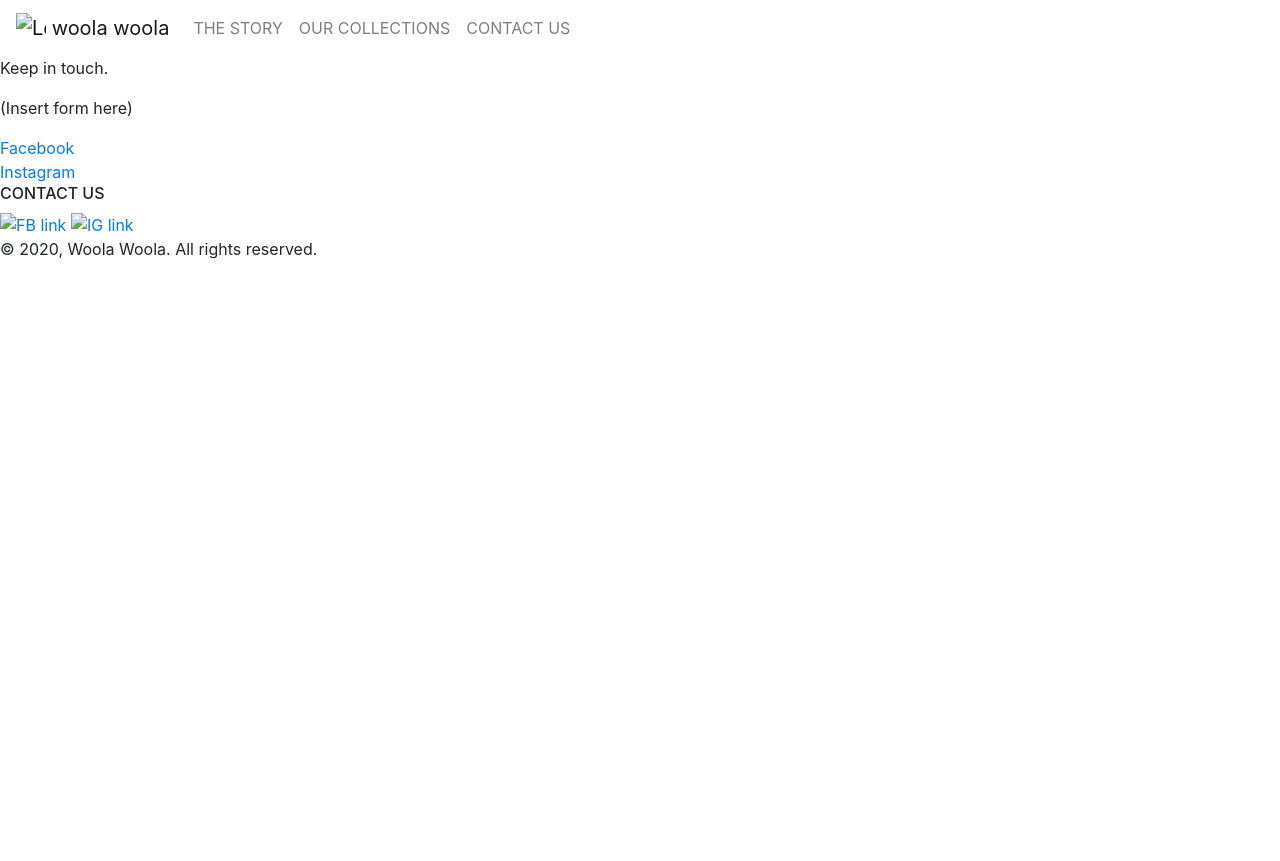
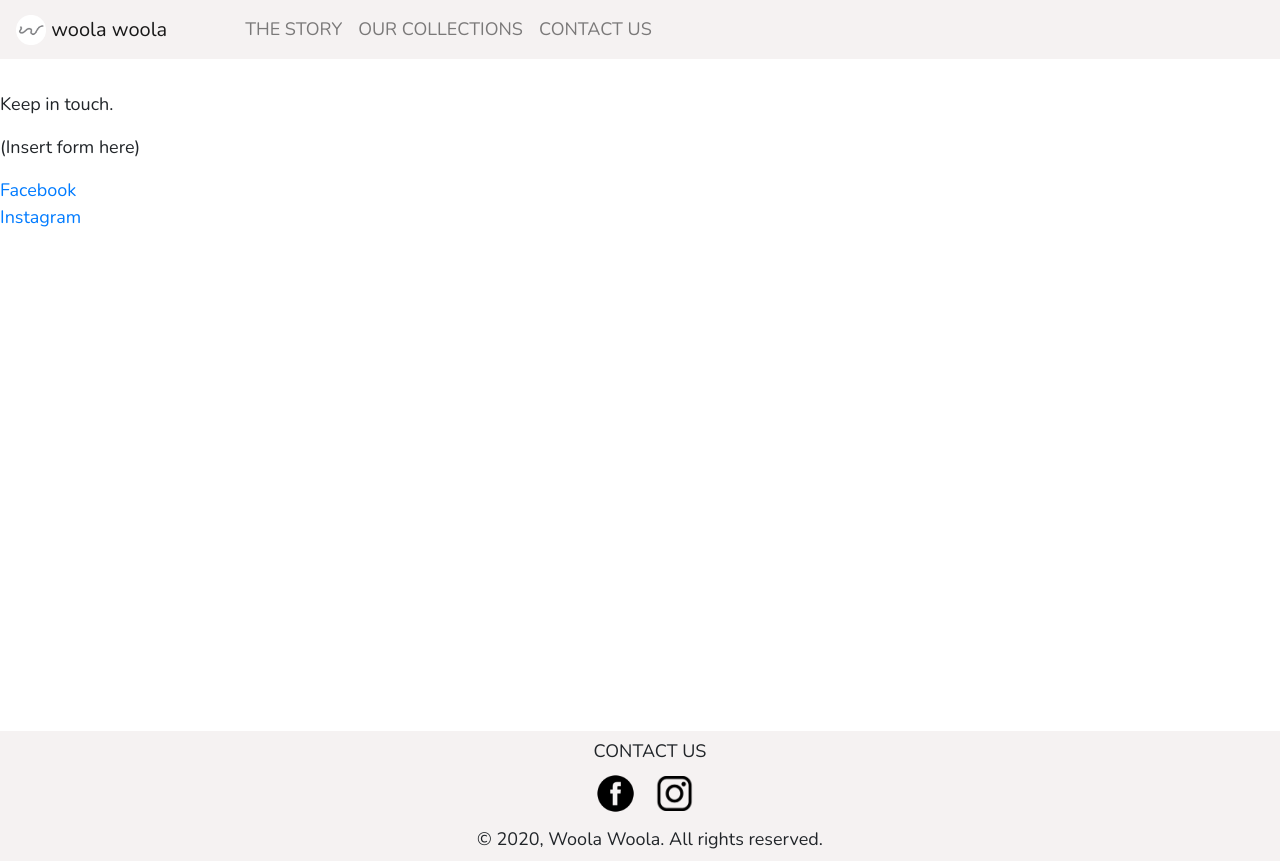
Before and after one commit to Code-Institute-Submissions/woolawoola, a plain HTML site: page contact.html in a window 1280 px wide. Before the commit the page ends 800 px from the top, so only its background shows below. Drawn offline with nearby package versions, Linux system fonts and the light colour scheme; the site is published under a folder, as on GitHub Pages, so addresses that start at the root find nothing.

Commit message:
shift contact.html to root folder

```diff
--- a/html/contact.html
+++ b/contact.html
@@ -8,7 +8,7 @@
     <script src="https://code.jquery.com/jquery-3.5.1.slim.min.js" integrity="sha384-DfXdz2htPH0lsSSs5nCTpuj/zy4C+OGpamoFVy38MVBnE+IbbVYUew+OrCXaRkfj" crossorigin="anonymous"></script>
     <script src="https://cdn.jsdelivr.net/npm/popper.js@1.16.1/dist/umd/popper.min.js" integrity="sha384-9/reFTGAW83EW2RDu2S0VKaIzap3H66lZH81PoYlFhbGU+6BZp6G7niu735Sk7lN" crossorigin="anonymous"></script>
     <script src="https://cdn.jsdelivr.net/npm/bootstrap@4.5.3/dist/js/bootstrap.min.js" integrity="sha384-w1Q4orYjBQndcko6MimVbzY0tgp4pWB4lZ7lr30WKz0vr/aWKhXdBNmNb5D92v7s" crossorigin="anonymous"></script>
-    <link href="/style.css" type="text/css" rel="stylesheet" />
+    <link href="style.css" type="text/css" rel="stylesheet" />
     <link rel="preconnect" href="https://fonts.gstatic.com">
     <link href="https://fonts.googleapis.com/css2?family=Nunito:wght@300&display=swap" rel="stylesheet">
     <title>Contact Us</title>
@@ -17,9 +17,9 @@
   <body>
     <!-- Navbar -->
     <nav class="navbar navbar-expand-lg navbar-light navbar-custom">
-      <a class="navbar-brand active hb-align" href="/index.html">
+      <a class="navbar-brand active hb-align" href="index.html">
         <img
-          src="/image/logo.png"
+          src="image/logo.png"
           width="30"
           height="30"
           class="d-inline-block align-top"
@@ -41,8 +41,8 @@
       </button>
       <div class="collapse navbar-collapse" id="navbarNavAltMarkup">
         <div class="navbar-nav">
-          <a class="nav-link" href="/html/story.html">THE STORY</a>
-          <a class="nav-link" href="/html/collections.html">OUR COLLECTIONS</a>
+          <a class="nav-link" href="html/story.html">THE STORY</a>
+          <a class="nav-link" href="html/collections.html">OUR COLLECTIONS</a>
           <a class="nav-link">CONTACT US <span class="sr-only">(current)</span></a>
         </div>
       </div>
@@ -65,10 +65,10 @@
       <div class="footer">
         <h6>CONTACT US</h6>
         <a href="https://www.facebook.com/woolawoola.sg">
-          <img src="/image/facebook.png" height="45px" width="45px" alt="FB link">
+          <img src="image/facebook.png" height="45px" width="45px" alt="FB link">
         </a>
         <a href="https://www.instagram.com/woola.woola/">
-          <img src="/image/instagram.png" height="35px" width="65px" alt="IG link">
+          <img src="image/instagram.png" height="35px" width="65px" alt="IG link">
         </a>
         <p class="footer-text">&#169 2020, Woola Woola. All rights reserved.</p>
       </div>
```
Also changed, not shown: index.html (+1 -1 lines).
